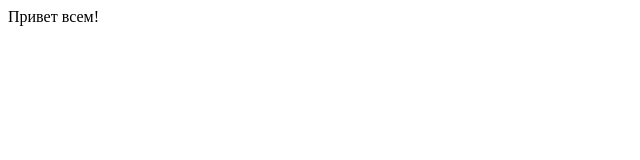
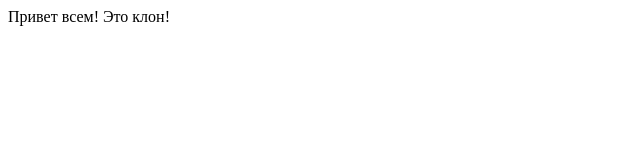
Before and after one commit to egorkorovchenko/first-project, a plain HTML site: page index.html in a window 1280 px wide. Shown: the full height of the page, 0-640 px from the left. Drawn offline with Linux system fonts and the light colour scheme.

Commit message:
Пометка что это клон

```diff
--- a/index.html
+++ b/index.html
@@ -6,6 +6,6 @@
     <title>Document</title>
   </head>
   <body>
-    Привет всем!
+    Привет всем! Это клон!
   </body>
 </html>
```
